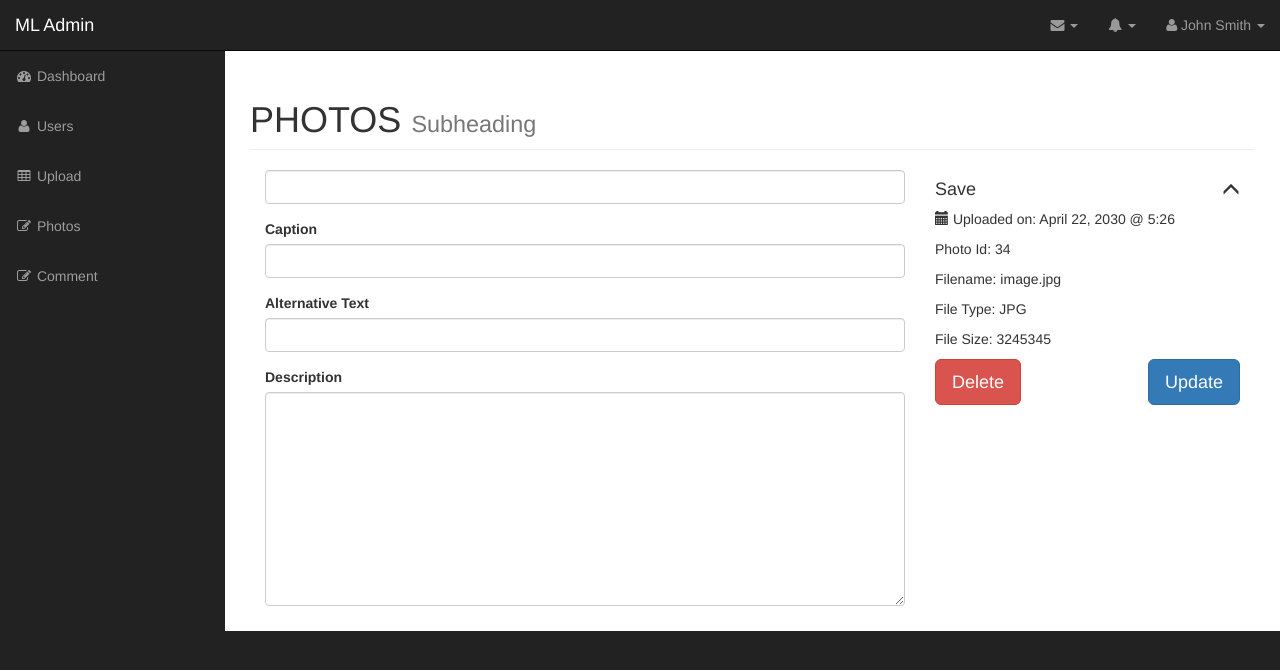
After one commit to Lefagana/oop-php, a PHP site: page /oop/admin/edit_photo.php in a window 1280 px wide. The commit adds this page. Shown: the top 670 px of the page. Run offline with PHP 8.4, Linux system fonts and the light colour scheme; the visitor is signed in with stand-in values (Sample User, id 1); grey boxes labelled with a size stand in for pictures from a placeholder-image service; data that the repository does not hold is empty; some libraries are stand-ins or nearby versions.

Commit message:
edit photo in admin dash

```diff
--- /dev/null
+++ b/admin/edit_photo.php
@@ -0,0 +1,93 @@
+<?php include "includes/header.php";?>
+<?php if (!$session->isSignIn()) {redirect("login.php");}?>
+<?php
+$photos = Photo::find_all();
+
+?>
+<!-- Navigation -->
+<nav class="navbar navbar-inverse navbar-fixed-top" role="navigation">
+    <!-- Brand and toggle get grouped for better mobile display -->
+    <?php include "includes/topnav.php";?>
+    <!-- Sidebar Menu Items - These collapse to the responsive navigation menu on small screens -->
+    <?php include "includes/sidenav.php";?>
+    <!-- /.navbar-collapse -->
+</nav>
+
+<div id="page-wrapper">
+    <div class="container-fluid">
+
+        <!-- Page Heading -->
+        <div class="row">
+            <div class="col-lg-12">
+                <h1 class="page-header">
+                    PHOTOS
+                    <small>Subheading</small>
+                </h1>
+                <form method="post">
+                    <div class="col-md-8">
+                        <div class="form-group">
+                            <input type="text" name="title" id="" class="form-control">
+                        </div>
+                        <div class="form-group">
+                            <label for="caption">Caption</label>
+                            <input type="text" name="caption" id="" class="form-control">
+                        </div>
+                        <div class="form-group">
+                            <label for="altText">Alternative Text</label>
+                            <input type="text" name="altText" id="" class="form-control">
+                        </div>
+                        <div class="form-group">
+                            <label for="desc">Description</label>
+                            <textarea name="desc" class="form-control" id="" cols="30" rows="10"></textarea>
+                        </div>
+                    </div>
+                    <div class="col-md-4">
+                        <div class="photo-info-box">
+                            <div class="info-box-header">
+                                <h4>Save <span id="toggle" class="glyphicon glyphicon-menu-up pull-right"></span></h4>
+                            </div>
+                            <div class="inside">
+                                <div class="box-inner">
+                                    <p class="text">
+                                        <span class="glyphicon glyphicon-calendar"></span> Uploaded on: April 22, 2030 @
+                                        5:26
+                                    </p>
+                                    <p class="text ">
+                                        Photo Id: <span class="data photo_id_box">34</span>
+                                    </p>
+                                    <p class="text">
+                                        Filename: <span class="data">image.jpg</span>
+                                    </p>
+                                    <p class="text">
+                                        File Type: <span class="data">JPG</span>
+                                    </p>
+                                    <p class="text">
+                                        File Size: <span class="data">3245345</span>
+                                    </p>
+                                </div>
+                                <?php
+foreach ($photos as $photo):
+?>
+                                <?php endforeach;?>
+                                <div class="info-box-footer clearfix">
+                                    <div class="info-box-delete pull-left">
+                                        <a href="delete_photo.php?id=<?php echo $photo->id; ?>"
+                                            class="btn btn-danger btn-lg ">Delete</a>
+                                    </div>
+                                    <div class="info-box-update pull-right ">
+                                        <input type="submit" name="update" value="Update"
+                                            class="btn btn-primary btn-lg ">
+                                    </div>
+                                </div>
+                            </div>
+                        </div>
+                    </div>
+                </form>
+            </div>
+            <!-- /.row -->
+
+        </div>
+        <!-- /.container-fluid -->
+    </div>
+    <!-- /#page-wrapper -->
+    <?php include "includes/footer.php";?>
--- a/admin/includes/admin_content.php
+++ b/admin/includes/admin_content.php
@@ -15,7 +15,7 @@
 // $user->password = "Edwin1234";
 // $user->email = "Edwin@gmail.com";
 // $user->create();
-$user = Photo::find_byId(4);
+$user = Photo::find_byId(6);
 echo $user->filename;
 // $photos = Photo::find_all();
 // foreach ($photos as $photo) {
--- a/admin/photos.php
+++ b/admin/photos.php
@@ -44,7 +44,7 @@ foreach ($photos as $photo):
                                 <td><img src="<?php echo $photo->picturePath() ?>" width="100" height="50">
                                     <div class="pictures_link">
                                         <a href="delete_photo.php/?id=<?php echo $photo->id ?>">Delete</a>
-                                        <a href="edit.php?id=<?php echo $photo->id ?>">Edit</a>
+                                        <a href="edit_photo.php?id=<?php echo $photo->id ?>">Edit</a>
                                         <a href="view.php?id=<?php echo $photo->id ?>">View</a>
                                     </div>
                                 </td>
```
